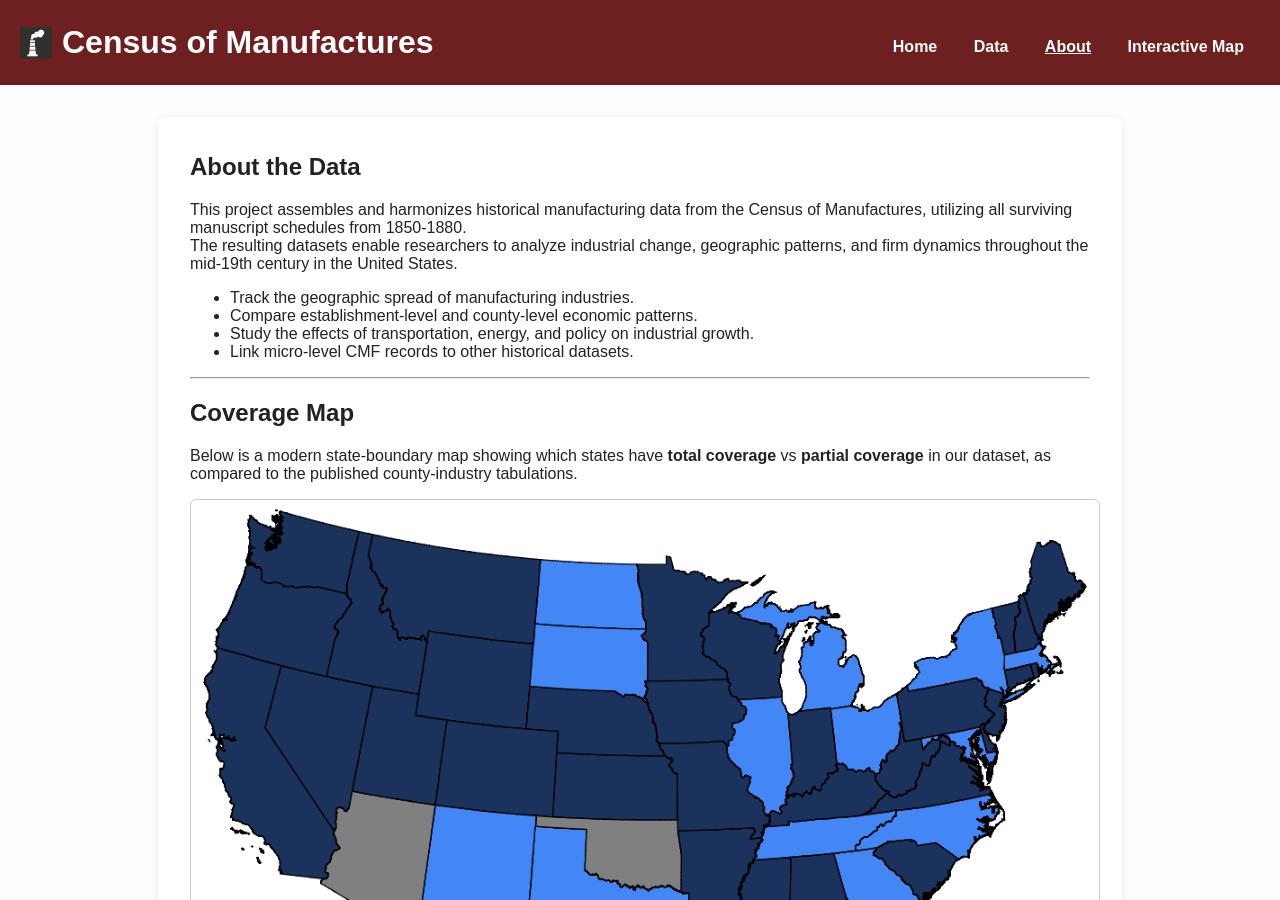
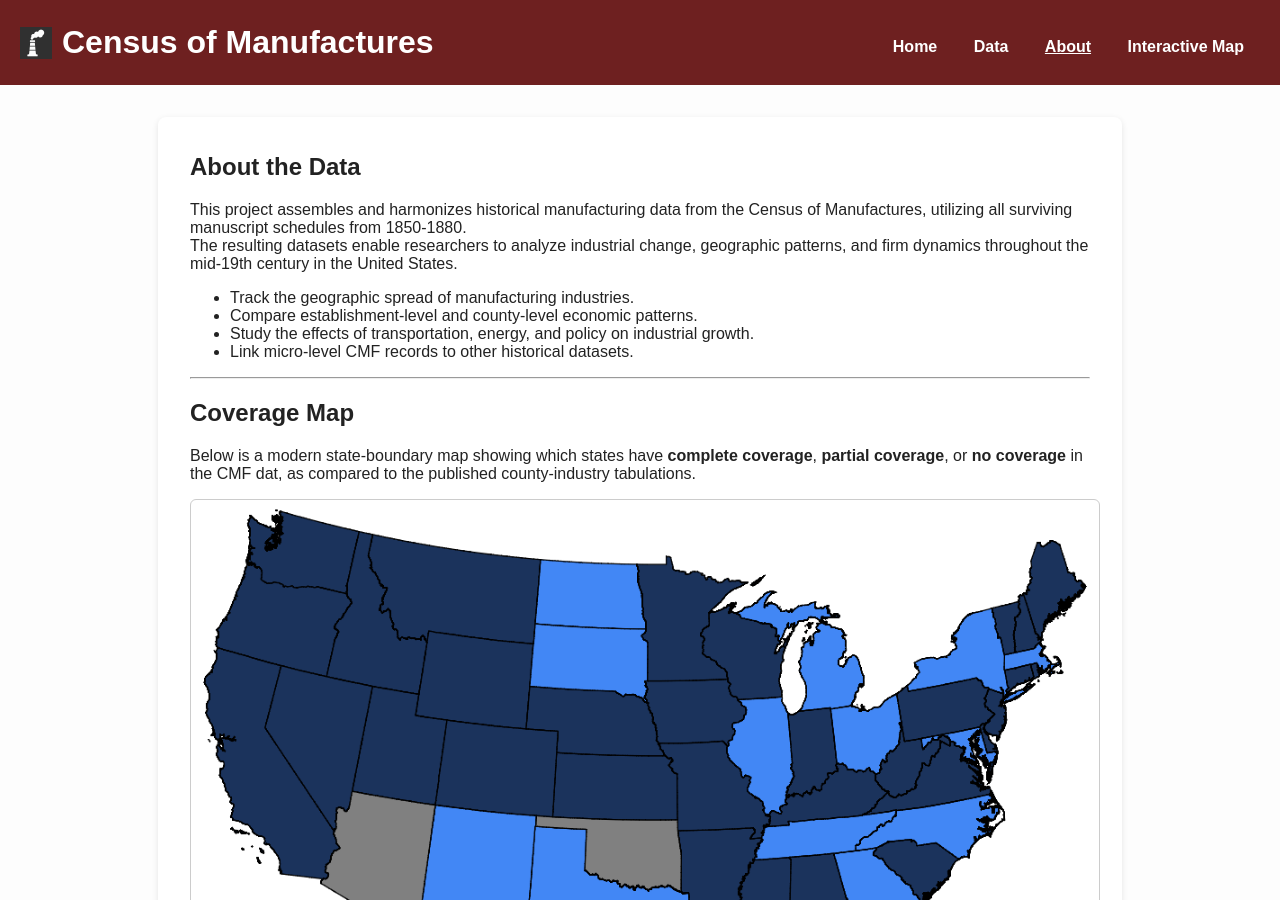
Before and after one commit to allen-otterstrom/CMF_data, a Jekyll site: the page built from about.md, in a window 1280 px wide and 900 px high. Built offline with Jekyll 4.4.1, drawn with Linux system fonts in a browser that asks for light colours.

Commit message:
Update about.md

```diff
--- a/about.md
+++ b/about.md
@@ -17,7 +17,7 @@ The resulting datasets enable researchers to analyze industrial change, geograph
 
 ## Coverage Map
 
-Below is a modern state-boundary map showing which states have **total coverage** vs **partial coverage** in our dataset, as compared to the published county-industry tabulations.
+Below is a modern state-boundary map showing which states have **complete coverage**, **partial coverage**, or **no coverage** in the CMF dat, as compared to the published county-industry tabulations.
 
 ![Coverage Map](/assets/images/simple_coverage_map.png)
 
```
